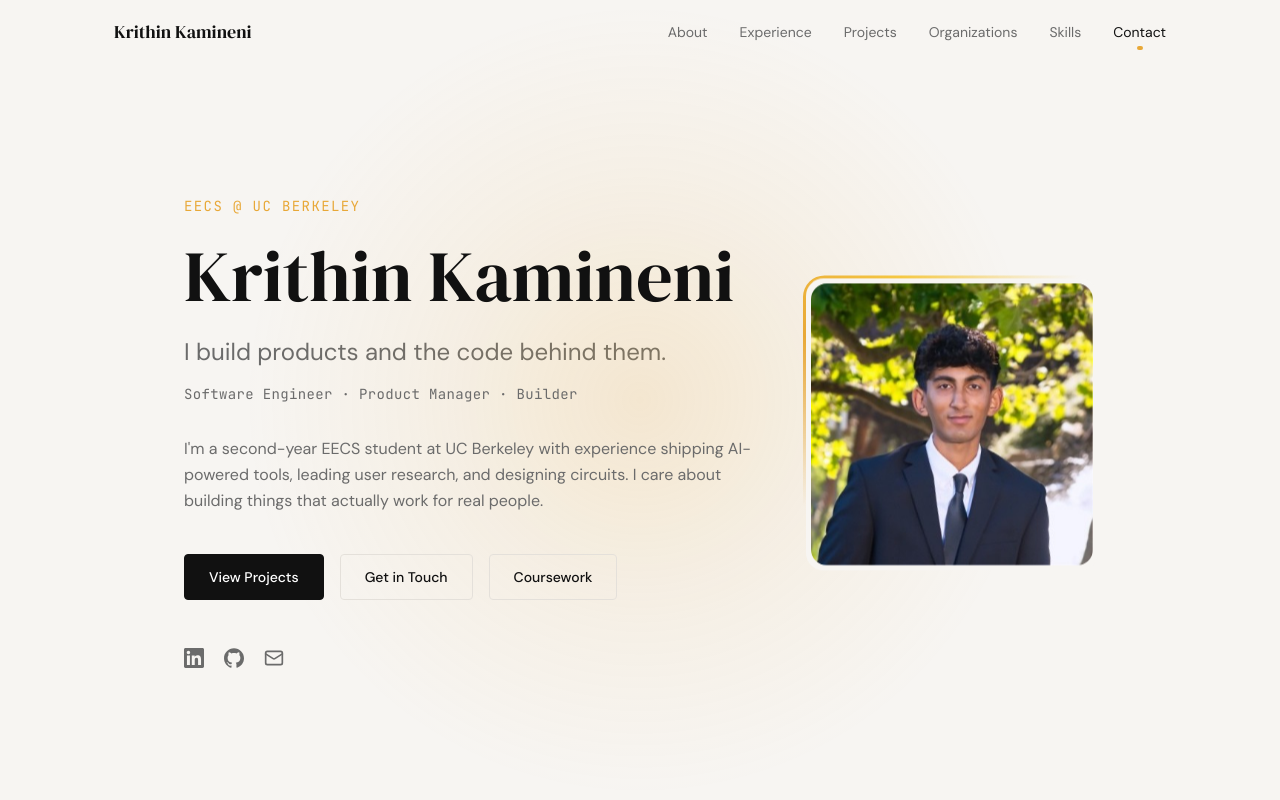
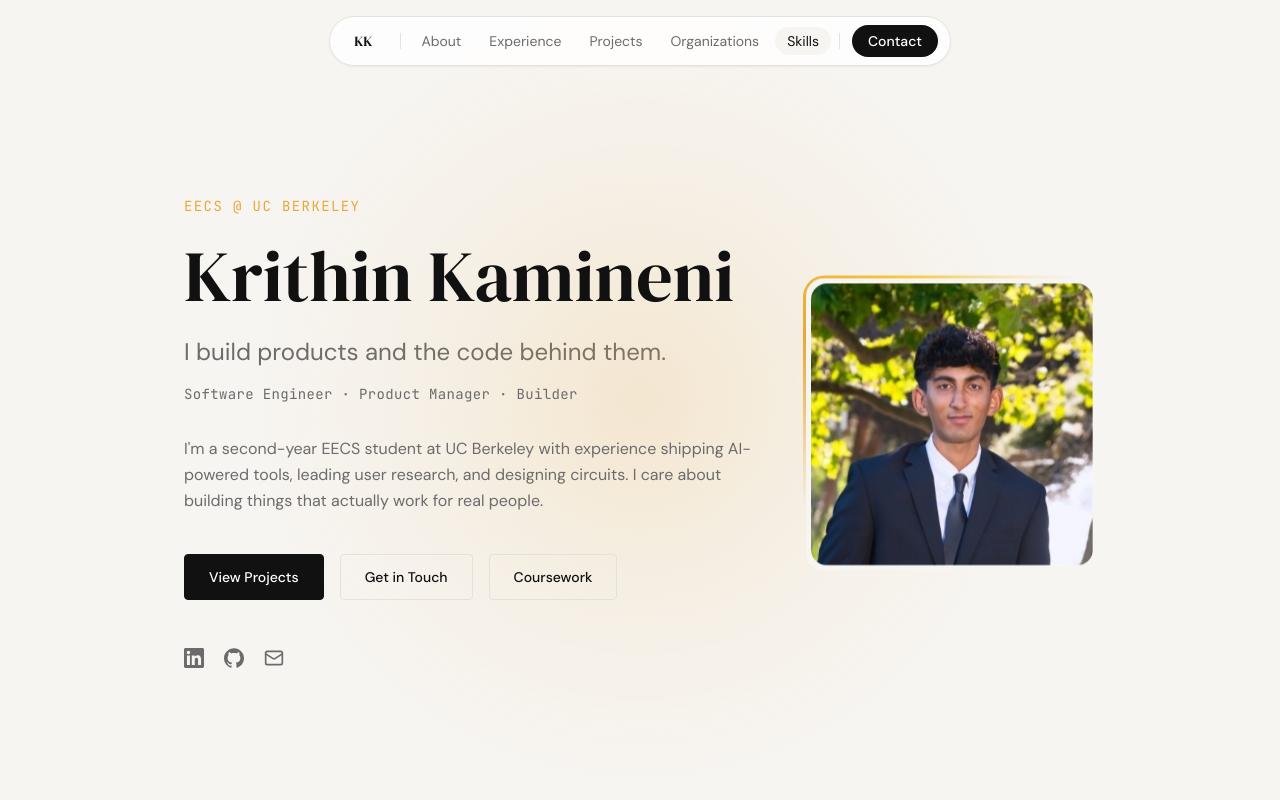
Before and after one commit to KrithinKamineni/Portfolio, a Next.js app: page / in a window 1280 px wide. Shown: the top 800 px of the page. Built offline with nearby package versions, Linux system fonts and the light colour scheme.

Commit message:
changed nav bar design

```diff
--- a/components/Navbar.tsx
+++ b/components/Navbar.tsx
@@ -9,26 +9,17 @@ const navLinks = [
   { label: "Projects", href: "#projects" },
   { label: "Organizations", href: "#organizations" },
   { label: "Skills", href: "#skills" },
-  { label: "Contact", href: "#contact" },
 ];
 
-const sectionIds = ["", "experience", "projects", "organizations", "skills", "contact"];
+const sectionIds = ["", "experience", "projects", "organizations", "skills"];
 
 export default function Navbar() {
-  const [scrolled, setScrolled] = useState(false);
   const [menuOpen, setMenuOpen] = useState(false);
   const [activeIndex, setActiveIndex] = useState(0);
-  const [indicatorStyle, setIndicatorStyle] = useState({ left: 0, width: 0 });
+  const [pillStyle, setPillStyle] = useState({ left: 0, width: 0 });
   const linkRefs = useRef<(HTMLAnchorElement | null)[]>([]);
   const scrollingRef = useRef(false);
 
-  useEffect(() => {
-    const handleScroll = () => setScrolled(window.scrollY > 10);
-    window.addEventListener("scroll", handleScroll);
-    return () => window.removeEventListener("scroll", handleScroll);
-  }, []);
-
-  // Track active section
   useEffect(() => {
     const handleScroll = () => {
       if (scrollingRef.current) return;
@@ -47,12 +38,9 @@ export default function Navbar() {
     return () => window.removeEventListener("scroll", handleScroll);
   }, []);
 
-  // Move indicator dot to active link
   useEffect(() => {
     const el = linkRefs.current[activeIndex];
-    if (el) {
-      setIndicatorStyle({ left: el.offsetLeft + el.offsetWidth / 2 - 3, width: 6 });
-    }
+    if (el) setPillStyle({ left: el.offsetLeft, width: el.offsetWidth });
   }, [activeIndex]);
 
   const handleNavClick = (href: string, index: number) => {
@@ -67,51 +55,62 @@ export default function Navbar() {
 
   return (
     <>
-      <header
-        className={`fixed top-0 left-0 right-0 z-50 transition-all duration-200 ${
-          scrolled
-            ? "bg-background/80 backdrop-blur-md border-b border-border"
-            : "bg-transparent"
-        }`}
-      >
-        <div className="max-w-content mx-auto px-6 flex items-center justify-between h-16">
+      {/* Floating pill navbar */}
+      <header className="fixed top-4 left-0 right-0 z-50 flex justify-center px-4">
+        <div className="flex items-center gap-1 bg-white/80 backdrop-blur-md border border-border rounded-full px-3 py-2 shadow-sm">
+          {/* Logo / name */}
           <a
             href="#"
-            className="font-serif text-lg text-text-primary hover:text-accent transition-colors duration-150"
-            onClick={(e) => { e.preventDefault(); window.scrollTo({ top: 0, behavior: "smooth" }); }}
+            onClick={(e) => { e.preventDefault(); handleNavClick("#", 0); }}
+            className="font-serif text-sm text-text-primary hover:text-accent transition-colors duration-150 px-3 py-1 mr-2"
           >
-            Krithin Kamineni
+            KK
           </a>
 
-          {/* Desktop nav */}
-          <nav className="relative hidden md:flex items-center gap-8" aria-label="Main navigation">
+          <div className="w-px h-4 bg-border mx-1" />
+
+          {/* Desktop nav links */}
+          <nav className="relative hidden md:flex items-center gap-1" aria-label="Main navigation">
+            {/* Sliding pill */}
+            {pillStyle.width > 0 && (
+              <span
+                className="absolute top-0 bottom-0 rounded-full bg-background transition-all duration-300 ease-in-out"
+                style={{ left: pillStyle.left, width: pillStyle.width }}
+              />
+            )}
             {navLinks.map((link, i) => (
               <a
                 key={link.href}
                 ref={(el) => { linkRefs.current[i] = el; }}
                 href={link.href}
                 onClick={(e) => { e.preventDefault(); handleNavClick(link.href, i); }}
-                className={`relative font-sans text-sm transition-colors duration-150 ${
+                className={`relative z-10 font-sans text-sm px-3 py-1 rounded-full transition-colors duration-150 ${
                   activeIndex === i ? "text-text-primary" : "text-text-secondary hover:text-text-primary"
                 }`}
               >
                 {link.label}
               </a>
             ))}
-            {/* Sliding dot indicator */}
-            <span
-              className="absolute -bottom-2 h-1 w-1.5 rounded-full bg-accent transition-all duration-300"
-              style={{ left: indicatorStyle.left }}
-            />
           </nav>
+
+          <div className="w-px h-4 bg-border mx-1 hidden md:block" />
+
+          {/* Contact CTA */}
+          <a
+            href="#contact"
+            onClick={(e) => { e.preventDefault(); document.querySelector("#contact")?.scrollIntoView({ behavior: "smooth" }); }}
+            className="hidden md:inline-flex items-center font-sans text-sm font-medium px-4 py-1.5 rounded-full bg-text-primary text-white hover:bg-text-primary/85 transition-all duration-150 hover:scale-105 ml-1"
+          >
+            Contact
+          </a>
 
           {/* Mobile hamburger */}
           <button
-            className="md:hidden p-2 text-text-secondary hover:text-text-primary transition-colors"
+            className="md:hidden p-1.5 text-text-secondary hover:text-text-primary transition-colors ml-1"
             onClick={() => setMenuOpen(true)}
             aria-label="Open navigation menu"
           >
-            <Menu size={20} />
+            <Menu size={18} />
           </button>
         </div>
       </header>
@@ -132,11 +131,11 @@ export default function Navbar() {
           </button>
         </div>
         <nav className="flex flex-col gap-1 p-6" aria-label="Mobile navigation">
-          {navLinks.map((link) => (
+          {navLinks.map((link, i) => (
             <a
               key={link.href}
               href={link.href}
-              onClick={(e) => { e.preventDefault(); handleNavClick(link.href, navLinks.indexOf(link)); }}
+              onClick={(e) => { e.preventDefault(); handleNavClick(link.href, i); }}
               className="font-sans text-base text-text-secondary hover:text-text-primary py-3 border-b border-border/50 transition-colors duration-150"
             >
               {link.label}
```
